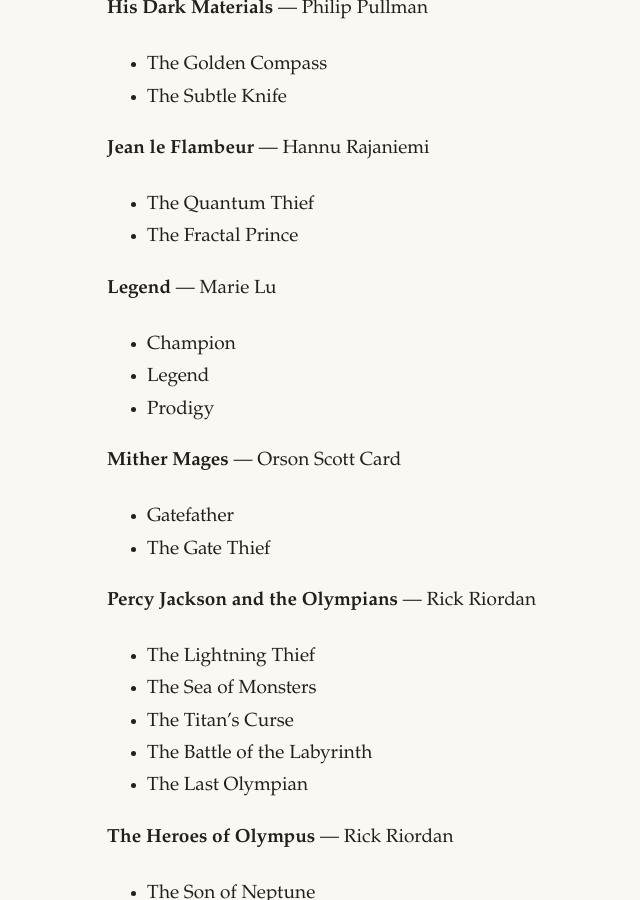
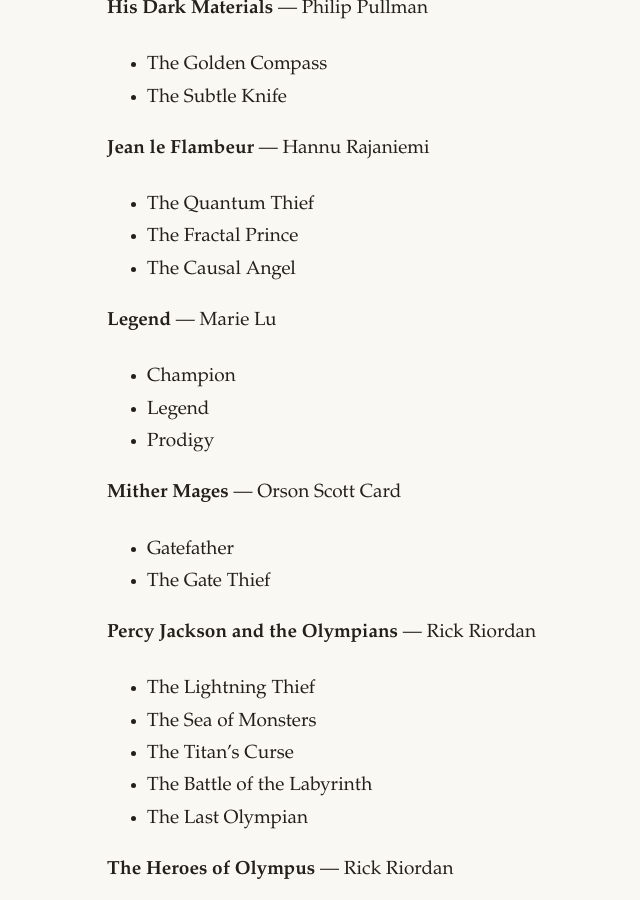
Before and after one commit to topearebi/aroamjti, a Jekyll site: the page built from books.md, in a window 1280 px wide and 900 px high, scrolled down 1924 px. Shown: the whole window, without its empty margins (229-869 px from the left). Built offline with Jekyll 4.4.1, drawn with Linux system fonts in a browser that asks for light colours.

Commit message:
Add 'The Causal Angel' to Jean le Flambeur's works

```diff
--- a/books.md
+++ b/books.md
@@ -58,6 +58,7 @@
 **Jean le Flambeur** — Hannu Rajaniemi
   - The Quantum Thief
   - The Fractal Prince
+  - The Causal Angel
 
 **Legend** — Marie Lu
   - Champion
```
